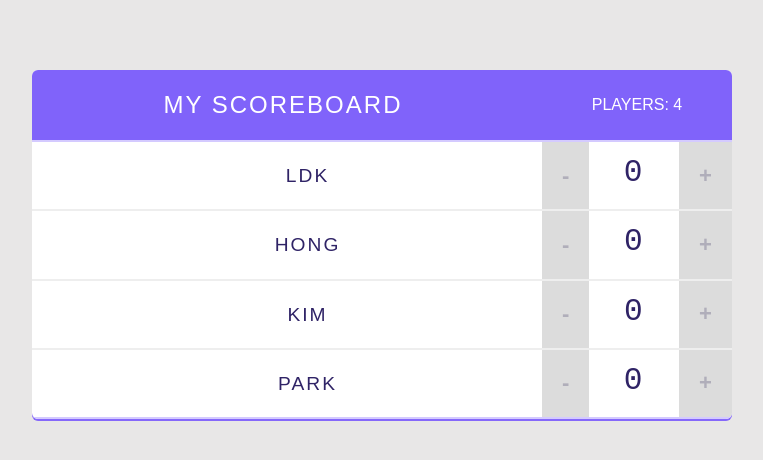
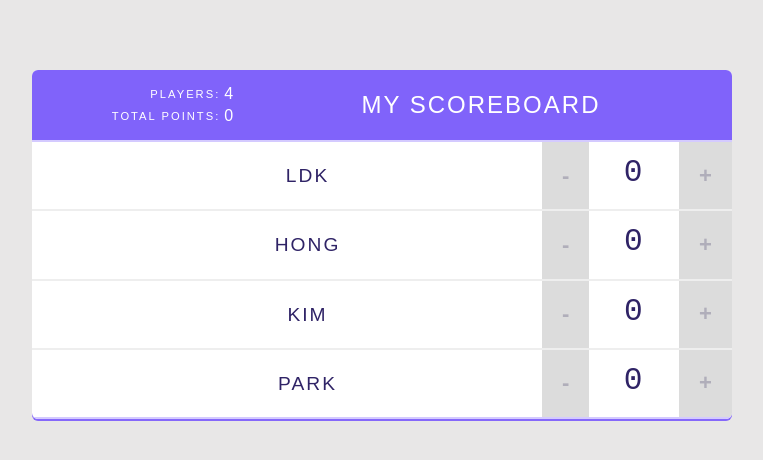
Before and after one commit to eastflag/react-scoreboard3, a React (Create React App) app: page / in a window 1280 px wide. Shown: the top 460 px of the page, without its empty margins (258-1021 px from the left). Built offline with nearby package versions, Linux system fonts and the light colour scheme.

Commit message:
statistics

```diff
--- a/package.json
+++ b/package.json
@@ -6,6 +6,7 @@
     "@testing-library/jest-dom": "^4.2.4",
     "@testing-library/react": "^9.3.2",
     "@testing-library/user-event": "^7.1.2",
+    "lodash": "^4.17.20",
     "react": "^16.13.1",
     "react-dom": "^16.13.1",
     "react-scripts": "3.4.3"
--- a/src/App.jsx
+++ b/src/App.jsx
@@ -34,7 +34,7 @@
   render() {
     return (
       <div className="scoreboard">
-        <Header title="My scoreboard" totalPlayers={this.state.players.length} />
+        <Header title="My scoreboard" players={this.state.players} />
 
         {/*Players List*/}
         { this.state.players.map(item => <Player name={item.name}
--- a/src/components/Header.jsx
+++ b/src/components/Header.jsx
@@ -1,11 +1,12 @@
 import React from 'react';
+import Statistics from "./Statistics";
 
 const Header = (props) => {
   console.log(props);
   return (
     <header>
+      <Statistics players={props.players}/>
       <h1>{ props.title }</h1>
-      <span className="stats">Players: { props.totalPlayers }</span>
     </header>
   )
 }
--- /dev/null
+++ b/src/components/Statistics.jsx
@@ -0,0 +1,23 @@
+import React from 'react';
+import _ from 'lodash';
+
+const Statistics = (props) => {
+  const totalPlayers = props.players.length;
+  const totalScore = _.sumBy(props.players, 'score');
+  return (
+    <table className="stats">
+      <tbody>
+      <tr>
+        <td>Players:</td>
+        <td>{totalPlayers}</td>
+      </tr>
+      <tr>
+        <td>Total Points:</td>
+        <td>{totalScore}</td>
+      </tr>
+      </tbody>
+    </table>
+  )
+}
+
+export default Statistics;
```
